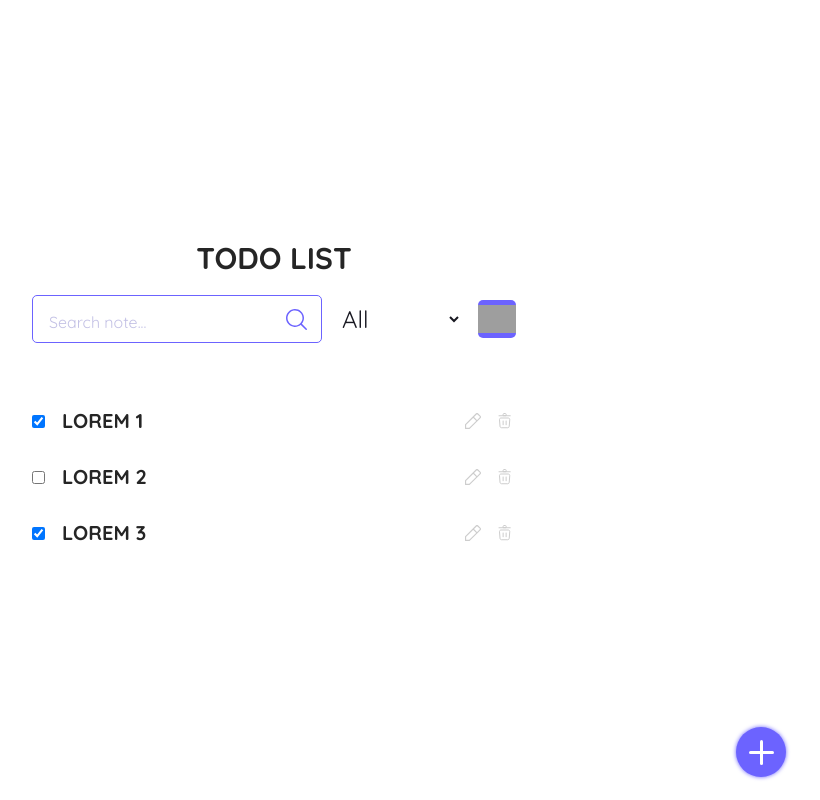
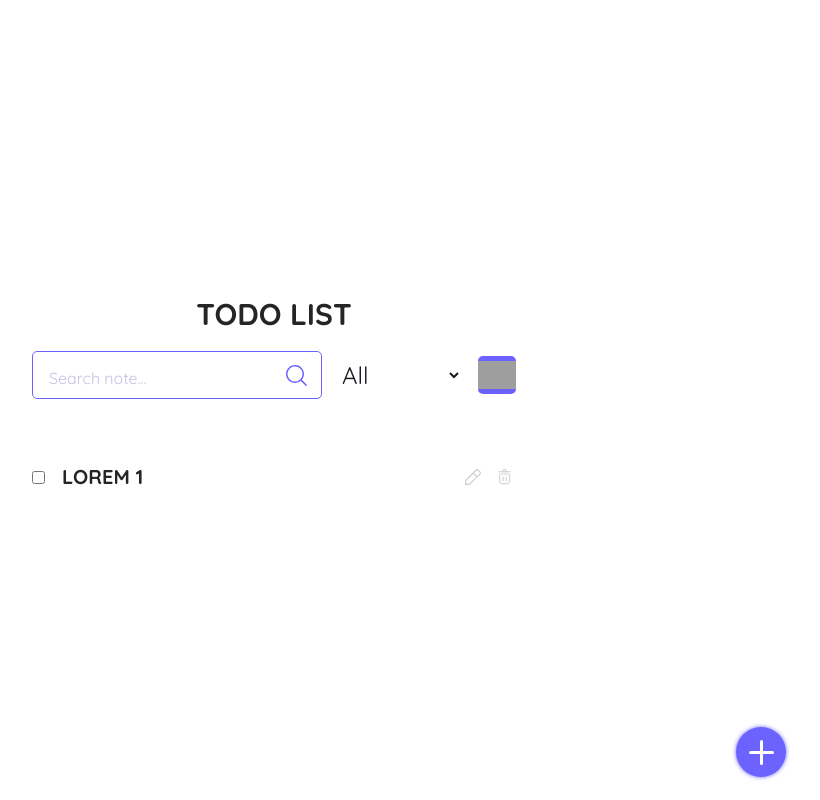
Before and after one commit to BogdanNakai/To-do-App-React-, a React (Vite) app: page / in a window 1280 px wide. Both pictures are taken after typing "Sample", "name@example.com", "Sample123" into the empty fields and a click on the button "Registration". Shown: the whole page, without its empty margins (366-1186 px from the left). Built offline with nearby package versions, Linux system fonts and the light colour scheme; grey boxes are pictures that could not be loaded.

Commit message:
feat: edit function add task and func write users

```diff
--- a/src/components/SingUp/SingUp.jsx
+++ b/src/components/SingUp/SingUp.jsx
@@ -36,7 +36,12 @@ const SingUp = () => {
 			return
 		}
 
-		const dataUser = { ...data, id: crypto.randomUUID() }
+		const dataUser = {
+			...data, id: crypto.randomUUID(), tasks: [{
+				id: crypto.randomUUID(),
+				title: "Lorem 1",
+				done: false
+			}] }
 		users.push(dataUser);
 		navigate(`/todolist/${dataUser.id}`)
 		localStorage.setItem(`users`, JSON.stringify(users));
--- a/src/components/ToDoTask/ToDoTask.jsx
+++ b/src/components/ToDoTask/ToDoTask.jsx
@@ -4,9 +4,10 @@ import edit from '../../assets/icon_edit.svg'
 import remove from '../../assets/icon_remove.svg'
 
 const ToDoTask = ({ task, filteredTasks, filteredByDone, toggleCheckBox, deleteTask, getEditControls }) => {
+
 	return (
 		<ul className="todo--list">
-			{(filteredTasks ?? filteredByDone ?? task).map((item) => {
+			{(filteredTasks ?? filteredByDone ?? task)?.map((item) => {
 				return( <li key={item.id} className="todo--item">
 					<input type="checkbox" onChange={() => toggleCheckBox(item.id)} className="todo--item-done" name="todoCheckedTask" id="todoCheckedTask" defaultChecked={item.done} />
 					<Link to={`taslk/${item.id}`} className="todo--info">
--- a/src/pages/Registration.jsx
+++ b/src/pages/Registration.jsx
@@ -1,7 +1,7 @@
-import { useState } from "react";
+import '../scss/registration.scss'
+
 import ComponentWelcome from "../components/ComponentWelcome/ComponentWelcome";
-import '../scss/registration.scss'
-import SingIn from "../components/SingIn/SingIn";
+
 import SingUp from "../components/SingUp/SingUp";
 
 
--- a/src/pages/ToDoList.jsx
+++ b/src/pages/ToDoList.jsx
@@ -1,11 +1,14 @@
+import { useEffect, useState } from 'react';
+
 import '../scss/todo.scss'
+
 import ButtonThems from "../components/ButtonThems/ButtonThems";
 import SearchTask from "../components/SearchTask/SearchTask";
 import SelectTypetask from "../components/SelectTypeTask/SelectTypeTask";
 import ToDoTask from '../components/ToDoTask/ToDoTask';
 import ButtonAddTask from '../components/ButtonAddTask/ButtonAddTask';;
-import { useEffect, useState } from 'react';
 import PopapAddTask from '../components/PopapAddTask/PopapAddTask';
+import { useParams } from 'react-router-dom';
 
 const ToDoList = () => {
 	const [activePopap, setActivePopap] = useState('');
@@ -13,71 +16,65 @@ const ToDoList = () => {
 	const [searchQwery, setSearchQwery] = useState('')
 	const [filterIsDone, setFilterIsDone] = useState('')
 	const [rename, setRename] = useState(false)
+	const { id } = useParams();
 
 	const [task, setTask] = useState(() => {
-		const saveTasks = localStorage.getItem('tasks')
+		const saveData = JSON.parse(localStorage.getItem('users'))
 
-		if (saveTasks) {
-			return JSON.parse(saveTasks)
-		} else {
-			return [
-				{
-					id: crypto.randomUUID(),
-					title: 'Lorem 1',
-					done: true
-				},
-				{
-					id: crypto.randomUUID(),
-					title: 'Lorem 2',
-					done: false
-				},
-				{
-					id: crypto.randomUUID(),
-					title: 'Lorem 3',
-					done: true
-				},
-			]
+		if (saveData) {
+			return saveData;
 		}
 	})
 
+	const userTasks = task.find((e) => e.id === id)?.tasks;
+
 	const addTask = () => {
 		if (newTaskTitle.trim().length > 0) {
-			const newTask = {
-				id: crypto.randomUUID(),
-				title: newTaskTitle,
-				done: false
-			}
-			setTask([...task, newTask])
+			const newUsersTask = task.map((e) => {
+				console.log(id);
+				if (e.id === id) {
+
+					e.tasks.push(
+						{
+							id: crypto.randomUUID(),
+							title: newTaskTitle,
+							done: false
+						});
+				}
+				return e
+			})
+			setTask(newUsersTask)
 			setNewTaskTitle('')
 			setActivePopap('')
 		}
 	};
 
-	const toggleCheckBox = (id) => {
-		setTask(task.map(task =>
-			task.id === id ? { ...task, done: !task.done } : task
-		));
+	const deleteTask = (idTask) => {
+		const userIdPage = task.map((e) => {
+			if (e.id === id) {
+				e.tasks.filter((e) => e.id !== idTask);
+			}
+			return e
+		});
+		console.log(userIdPage);
+
+		setTask([userIdPage])
 	}
 
-	const deleteTask = (id) => {
-		setTask(task.filter(task => task.id !== id));
+	const toggleCheckBox = (id) => {
+
 	}
 
 	const getEditControls = (id) => {
-		setRename(true)
-		setActivePopap('active');
-		task.find(task => {
-			task.id === id ? setNewTaskTitle(task.title) : null;
-		})
+
 	}
 
+	useEffect(() => {
+		localStorage.setItem('users', JSON.stringify(task))
+	}, [task])
 
 
-	useEffect(() => {
-		localStorage.setItem('tasks', JSON.stringify(task))
-	}, [task])
-
-	const filteredByDone = filterIsDone === 'done' ? task.filter(({ done }) => done)	: filterIsDone === 'not-done' ? task.filter(({done }) => !done): task
+	const filteredByDone = filterIsDone === 'done' ? userTasks.filter(({ done }) => done) : filterIsDone === 'not-done' ? userTasks.filter(({ done }) => !done) : userTasks
 	const clearSearchQwery = searchQwery.trim().toLocaleLowerCase()
 	const filteredTasks = clearSearchQwery.length > 0 ? filteredByDone.filter(({ title }) => title.toLocaleLowerCase().includes(searchQwery)) : null;
 
@@ -96,9 +93,9 @@ const ToDoList = () => {
 						</div>
 					</div>
 					<div className="todo--list-task">
-						<ToDoTask task={task} filteredTasks={filteredTasks} filteredByDone={filteredByDone} toggleCheckBox={toggleCheckBox} deleteTask={deleteTask} getEditControls={getEditControls } />
+						<ToDoTask task={userTasks} filteredTasks={filteredTasks} filteredByDone={filteredByDone} toggleCheckBox={toggleCheckBox} deleteTask={deleteTask} getEditControls={getEditControls} />
 					</div>
-					<PopapAddTask active={activePopap} setActivePopap={setActivePopap} newTaskTitle={newTaskTitle} setNewTaskTitle={setNewTaskTitle} addTask={addTask} rename={ rename} setRename={setRename} />
+					<PopapAddTask active={activePopap} setActivePopap={setActivePopap} newTaskTitle={newTaskTitle} setNewTaskTitle={setNewTaskTitle} addTask={addTask} rename={rename} setRename={setRename} />
 				</div>
 				<ButtonAddTask setActivePopap={setActivePopap} setNewTaskTitle={setNewTaskTitle} />
 			</div>
--- a/src/scss/index.scss
+++ b/src/scss/index.scss
@@ -27,5 +27,3 @@ body {
 	justify-content: center;
 
 }
-
-.button {}
```
